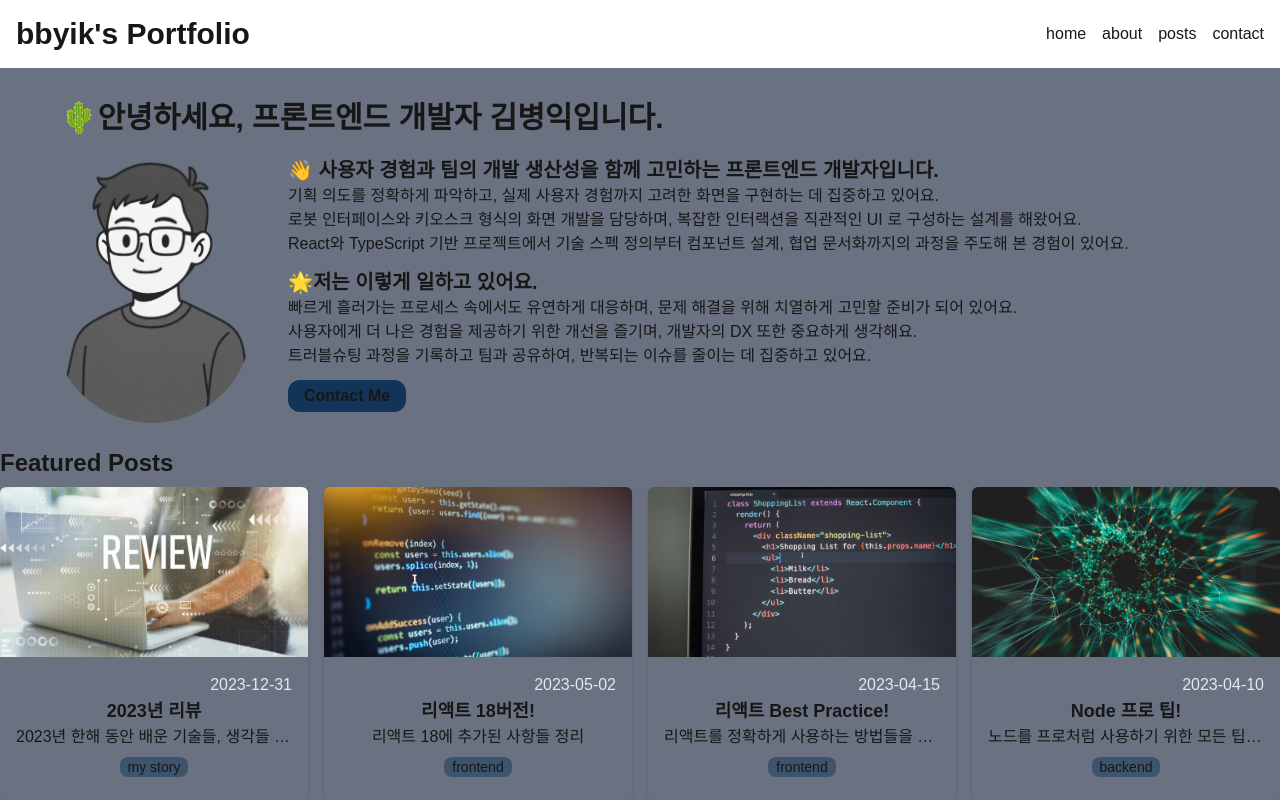
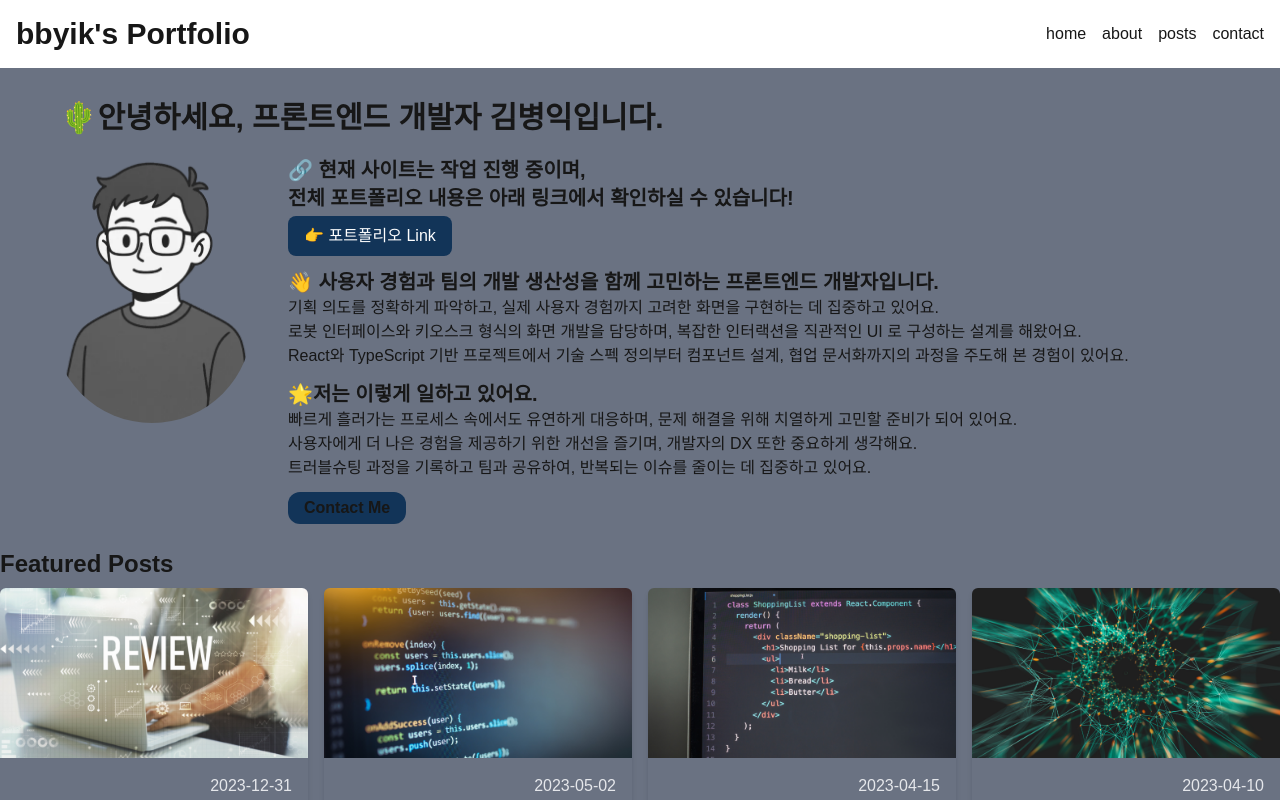
Before and after one commit to bbyik-k/portfolio-site-nextjs, a Next.js app: page / in a window 1280 px wide. Shown: the top 800 px of the page. Built offline with nearby package versions, Linux system fonts and the light colour scheme.

Commit message:
feat: add temporary banner linking to Notion portfolio

```diff
--- a/src/components/Profile.tsx
+++ b/src/components/Profile.tsx
@@ -12,6 +12,22 @@ export default function Profile() {
           <Image className='rounded-full ml-3 mr-5' src={profileImage} alt='character' width={200} />
           <div>
             <div>
+              <h3 className='text-xl font-semibold'>
+                🔗 현재 사이트는 작업 진행 중이며,
+                <br />
+                전체 포트폴리오 내용은 아래 링크에서 확인하실 수 있습니다!
+              </h3>
+              <a
+                href='https://bbyiktion.notion.site/1c79e19ed9c5805593e3c5b135d3b58f'
+                target='_blank'
+                rel='noopener noreferrer'
+                className='inline-block mt-1 px-4 py-2 rounded-lg bg-primary text-white font-medium hover:bg-yellow-400 hover:text-black transition-colors'
+                aria-label='김병익 포트폴리오 링크'
+              >
+                👉 포트폴리오 Link
+              </a>
+            </div>
+            <div className='mt-3'>
               <h3 className='text-xl font-semibold'>👋 사용자 경험과 팀의 개발 생산성을 함께 고민하는 프론트엔드 개발자입니다.</h3>
               <p>기획 의도를 정확하게 파악하고, 실제 사용자 경험까지 고려한 화면을 구현하는 데 집중하고 있어요.</p>
               <p>로봇 인터페이스와 키오스크 형식의 화면 개발을 담당하며, 복잡한 인터랙션을 직관적인 UI 로 구성하는 설계를 해왔어요.</p>
```
